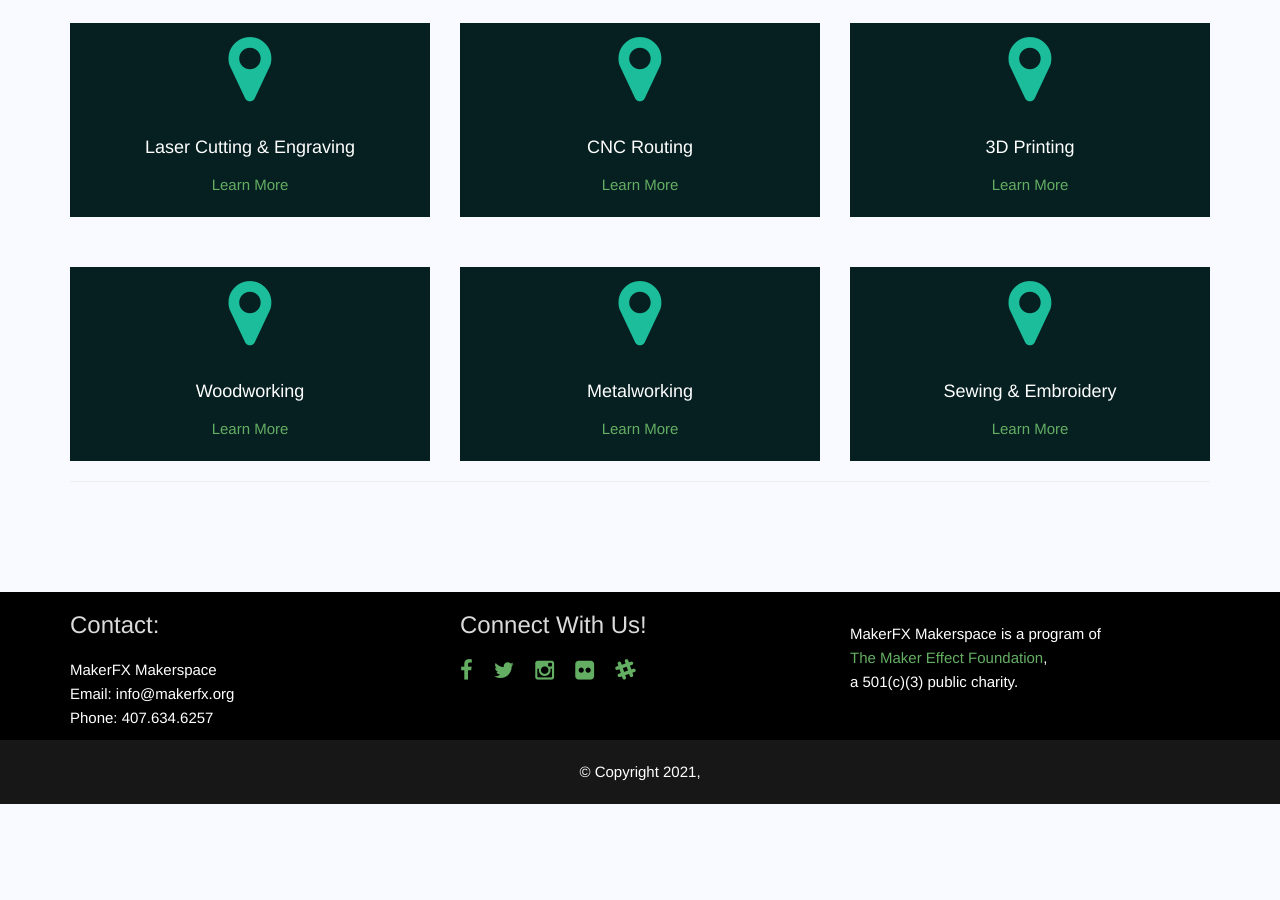
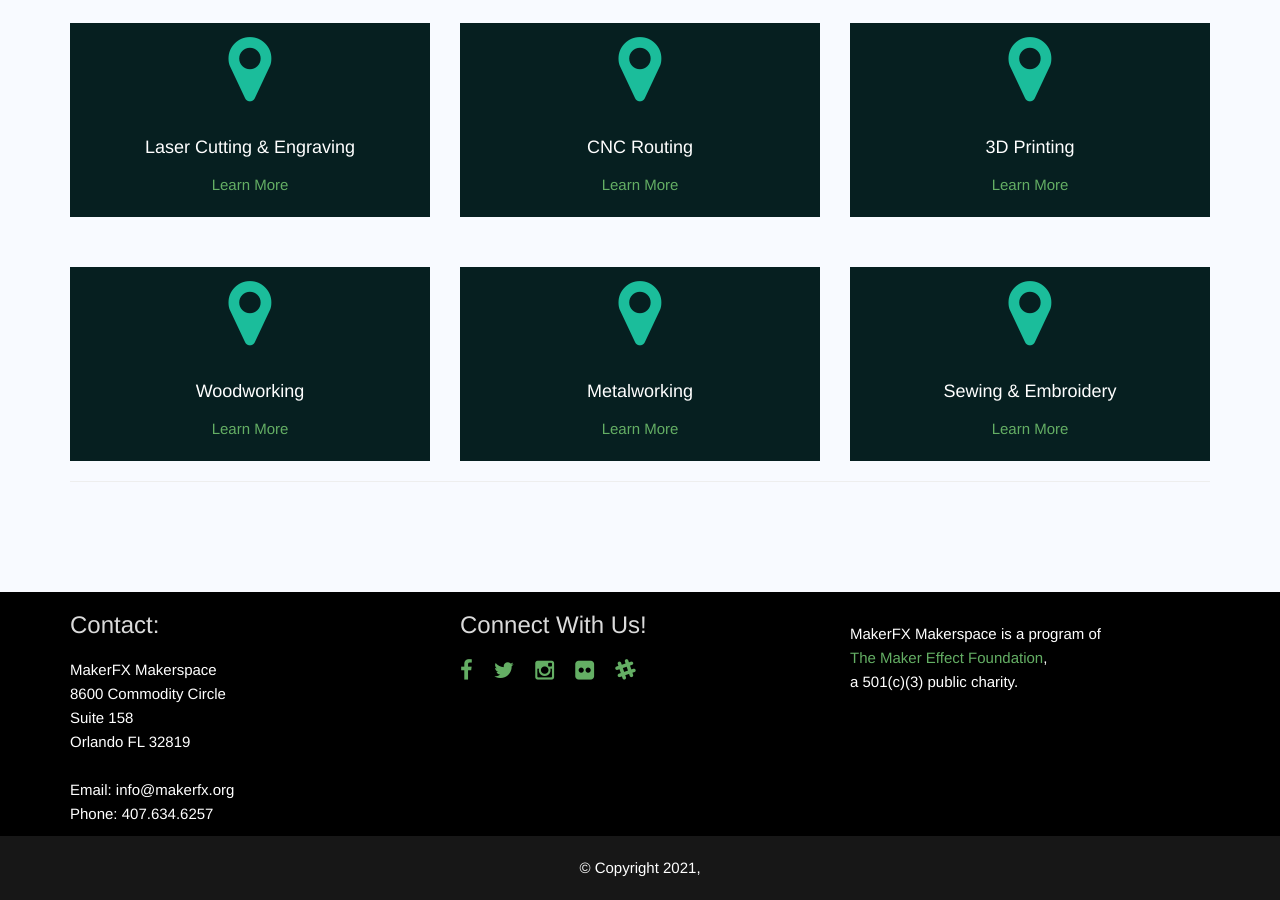
Before and after one commit to makerfx/makerfx.org, a Jekyll site: the page built from index.md, in a window 1280 px wide and 900 px high, scrolled down 1172 px. Built offline with Jekyll 4.4.1, drawn with Linux system fonts in a browser that asks for light colours; before the commit the page ends 1976 px from its top, so only the background shows below that.

Commit message:
Added street address to footer so folks know how to find us

```diff
--- a/_config.yml
+++ b/_config.yml
@@ -3,7 +3,9 @@ logo: /assets/img/MakerFX_with_text.png
 
 # Company Information included in footer left side
 company_name: MakerFX Makerspace
-address_line: 8600 Commodity Cirle \#158, Orlando FL 32819
+address_line_1: 8600 Commodity Circle
+address_line_2: Suite 158
+address_line_3: Orlando FL 32819
 telephone_number: 407.634.6257
 company_email: info@makerfx.org
 google_map: https://www.google.com/maps/place/MakerFX+Makerspace/@28.4452794,-81.4343291,17z/data=!3m1!4b1!4m5!3m4!1s0x88e77e792d55b5cd:0x564df7bdacb237b0!8m2!3d28.4452794!4d-81.4321404
--- a/_includes/footer.html
+++ b/_includes/footer.html
@@ -6,6 +6,10 @@
         <h3>Contact:</h3>
         <p class="footer-contact">
           {{ site.company_name }} <br>
+          {{ site.address_line_1 }} <br>
+          {{ site.address_line_2 }} <br>
+          {{ site.address_line_3 }} <br>
+          <br>
           Email: {{ site.company_email }}<br>
           Phone: {{ site.telephone_number }} <br>
         </p>
```
Also changed, not shown: press-kit.md (+1 -1 lines).
